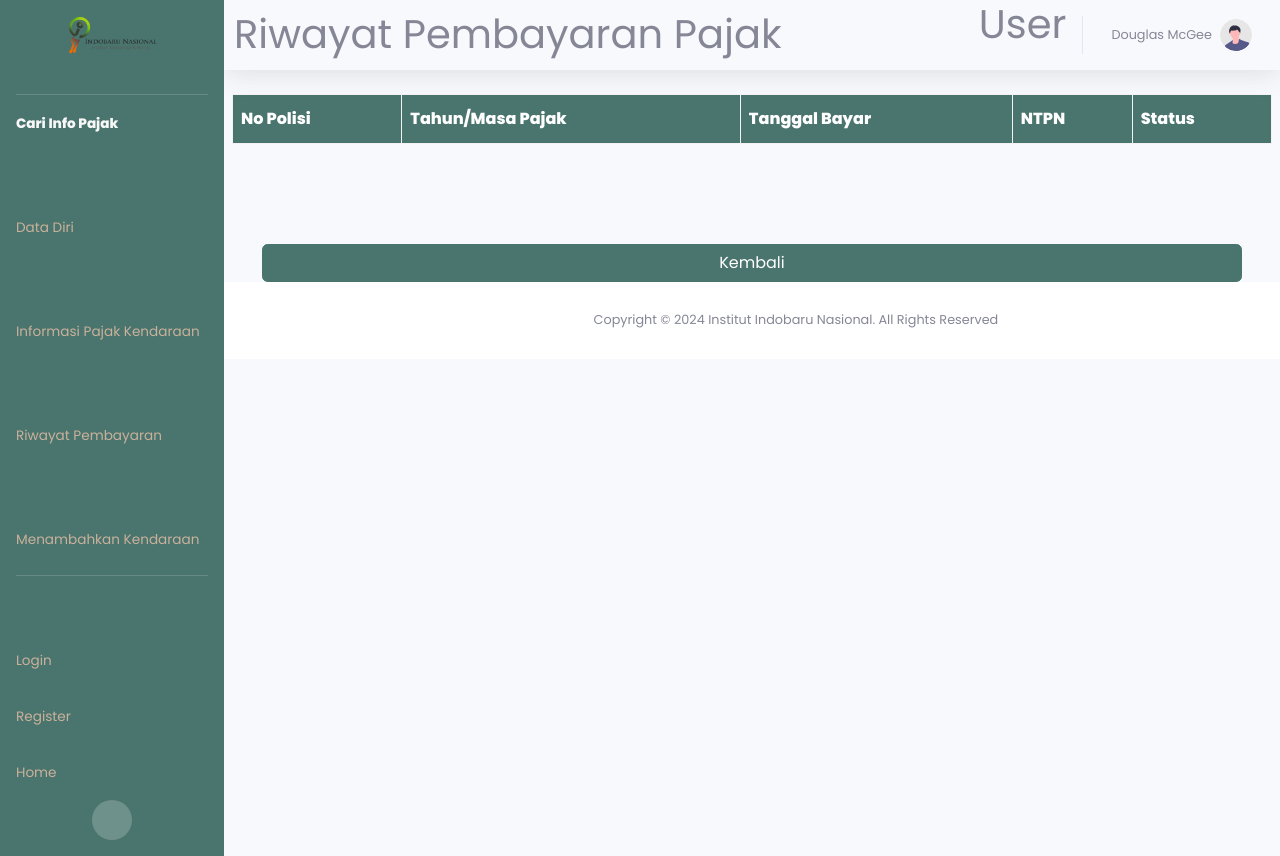
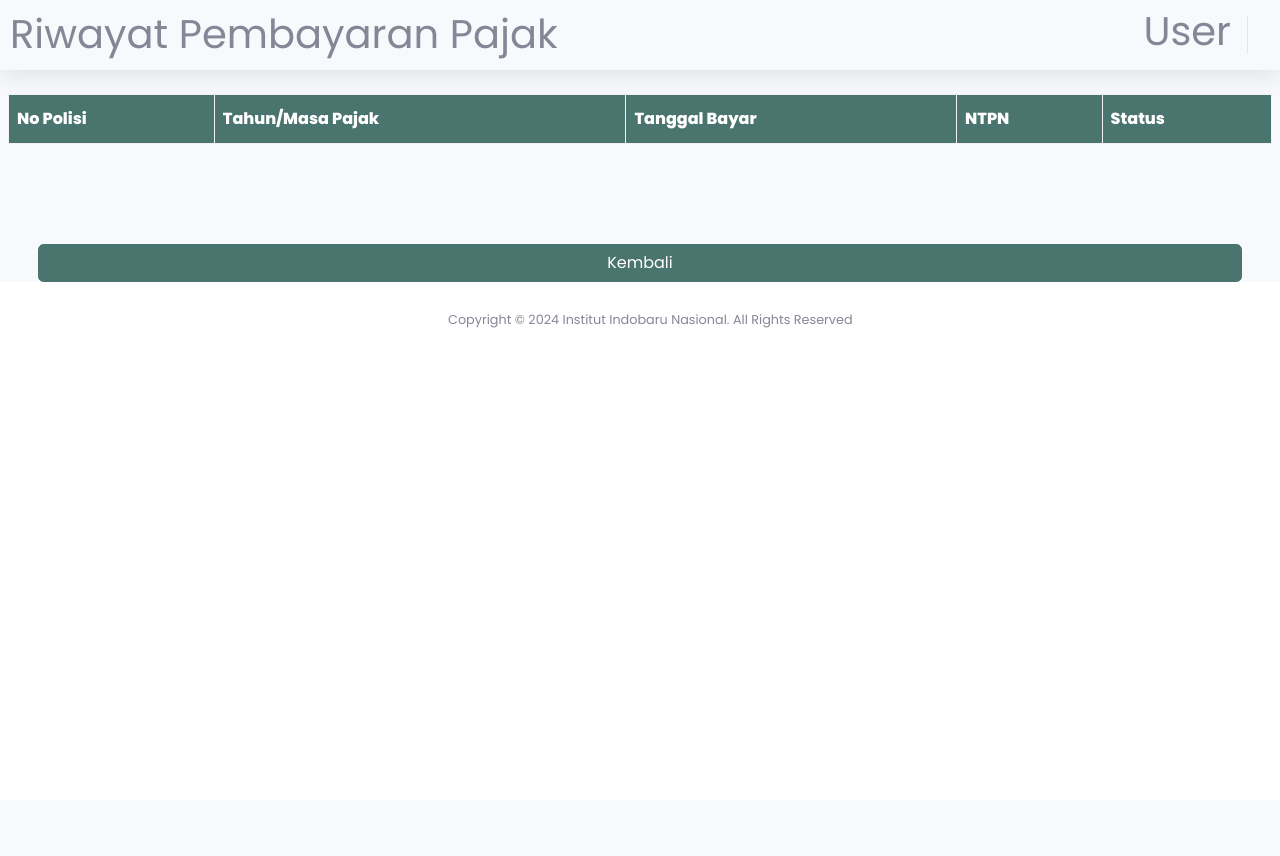
Before and after one commit to irenedocode/iibnpajak, a PHP site: page /user/riwayatpembayaran.php in a window 1280 px wide. After the commit the page ends 328 px from the top, so only its background shows below. Run offline with PHP 8.4, Linux system fonts and the light colour scheme; data comes from the database, SQL or seed files in the repository; lists and menus that the app fills with data are empty.

Commit message:
rapiin sikit

```diff
--- a/user/riwayatpembayaran.php
+++ b/user/riwayatpembayaran.php
@@ -55,64 +55,6 @@
     <!-- Page Wrapper -->
     <div id="wrapper">
 
-        <!-- Sidebar -->
-        <ul class="navbar-nav bg-gradient-primary sidebar sidebar-dark accordion" id="accordionSidebar">
-
-           <!-- Sidebar - Brand -->
-           <a class="sidebar-brand d-flex align-items-center justify-content-center" href="index.html">
-            <img style="width: 100px; " src="img/logo.png" alt="">
-        </a>
-            <br>
-        <!-- Divider -->
-        <hr class="sidebar-divider my-0">
-
-        <!-- Nav Item - Dashboard -->
-        <li class="nav-item active">
-            <a class="nav-link" href="info.html">
-                <span>Cari Info Pajak</span>
-        </li>
-         <li class="nav-item">
-            <a class="nav-link" href="informasi.html">
-                <span>Data Diri</span>
-        </li>
-        <li class="nav-item">
-            <a class="nav-link" href="infokendaraan.html">
-                <span>Informasi Pajak Kendaraan</span>
-        </li>
-        <li class="nav-item">
-            <a class="nav-link" href="riwayatpembayaran.html">
-                <span>Riwayat Pembayaran</span>
-        </li>
-        <li class="nav-item">
-            <a class="nav-link" href="add.html">
-                <span>Menambahkan Kendaraan</span>
-        </li>
-
-        <!-- Divider -->
-        <hr class="sidebar-divider">
-
-        <!-- Nav Item - Pages Collapse Menu -->
-        <li class="nav-item ">
-            <a class="nav-link" href="login.html">
-                <span>Login</span></a>
-        </li>
-        <li class="nav-item ">
-            <a class="nav-link" href="register.html">
-                <span>Register</span></a>
-        </li>
-        <li class="nav-item ">
-            <a class="nav-link" href="index.html">
-                <span>Home</span></a>
-        </li>
-
-
-            <!-- Sidebar Toggler (Sidebar) -->
-            <div class="text-center d-none d-md-inline">
-                <button class="rounded-circle border-0" id="sidebarToggle"></button>
-            </div>
-
-        </ul>
-        <!-- End of Sidebar -->
 
         <!-- Content Wrapper -->
         <div id="content-wrapper" class="d-flex flex-column">
@@ -134,42 +76,7 @@
 
                        <h1 style="display: flexbox; left: 10px;position: absolute; top: 10px;">Riwayat Pembayaran Pajak</h1>
                        <h1 style="">User</h1>
-
-
-
                         <div class="topbar-divider d-none d-sm-block"></div>
-
-                        <!-- Nav Item - User Information -->
-                        <li class="nav-item dropdown no-arrow">
-                            <a class="nav-link dropdown-toggle" href="#" id="userDropdown" role="button"
-                                data-toggle="dropdown" aria-haspopup="true" aria-expanded="false">
-                                <span class="mr-2 d-none d-lg-inline text-gray-600 small">Douglas McGee</span>
-                                <img class="img-profile rounded-circle"
-                                    src="img/undraw_profile.svg">
-                            </a>
-                            <!-- Dropdown - User Information -->
-                            <div class="dropdown-menu dropdown-menu-right shadow animated--grow-in"
-                                aria-labelledby="userDropdown">
-                                <a class="dropdown-item" href="#">
-                                    <i class="fas fa-user fa-sm fa-fw mr-2 text-gray-400"></i>
-                                    Profile
-                                </a>
-                                <a class="dropdown-item" href="#">
-                                    <i class="fas fa-cogs fa-sm fa-fw mr-2 text-gray-400"></i>
-                                    Settings
-                                </a>
-                                <a class="dropdown-item" href="#">
-                                    <i class="fas fa-list fa-sm fa-fw mr-2 text-gray-400"></i>
-                                    Activity Log
-                                </a>
-                                <div class="dropdown-divider"></div>
-                                <a class="dropdown-item" href="infouser.html" data-toggle="modal" data-target="#logoutModal">
-                                    <i class="fas fa-sign-out-alt fa-sm fa-fw mr-2 text-gray-400"></i>
-                                    Logout
-                                </a>
-                            </div>
-                        </li>
-
                     </ul>
 
                 </nav>
```
